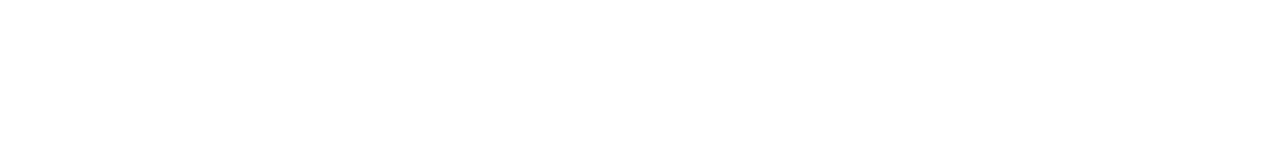
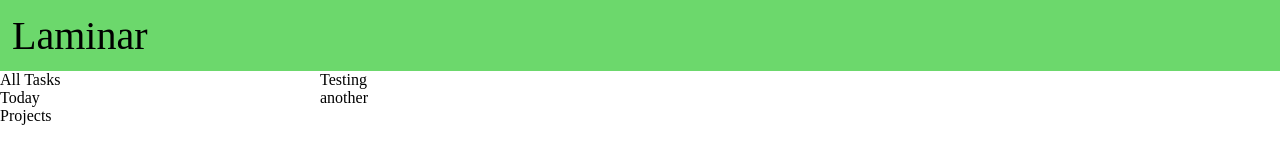
Before and after one commit to connormartin12/Todo-List, a website built with webpack: page dist/index.html in a window 1280 px wide. Built offline with nearby package versions, Linux system fonts and the light colour scheme.

Commit message:
Basic site layout complete

```diff
--- a/src/index.js
+++ b/src/index.js
@@ -1,5 +1,7 @@
-import { clearPage } from './page-load';
+import { clearPage, loadHomePage, updateHomePage } from './page-load';
+import { Task, allTasks } from './task';
 
 const contentDiv = document.querySelector('#content');
-
 clearPage(contentDiv);
+loadHomePage(contentDiv);
+updateHomePage(contentDiv);
--- a/src/page-load.js
+++ b/src/page-load.js
@@ -1,7 +1,42 @@
+import { allTasks, taskCategories } from './task';
+
 function clearPage(parent) {
     parent.textContent = '';
 }
 
+function loadHomePage(parent) {
+    // Create sidebar
+    let sidebar = document.createElement('div');
+    sidebar.classList.add('sidebar');
+    let categories = document.createElement('ul');
+    categories.classList.add('list');
+    taskCategories.forEach(taskCategory => {
+        let newCategory = document.createElement('li');
+        newCategory.textContent = taskCategory;
+        categories.appendChild(newCategory);
+    });
+    sidebar.appendChild(categories);
+    parent.appendChild(sidebar);
 
+    // Create task list
+    let taskListContainer = document.createElement('div');
+    taskListContainer.classList.add('task-list');
+    parent.appendChild(taskListContainer);
+}
 
-export { clearPage };
+function updateHomePage(parent) {
+    // Update task list to active category tab
+    let taskContainer = document.querySelector('.task-list');
+    taskContainer.textContent = '';
+    let tasks = document.createElement('ul');
+    tasks.classList.add('list');
+    allTasks.forEach(task => {
+        let newTask = document.createElement('li');
+        newTask.textContent = task.title;
+        tasks.appendChild(newTask);
+    });
+    taskContainer.appendChild(tasks);
+    parent.appendChild(taskContainer);
+}
+
+export { clearPage, loadHomePage, updateHomePage };
--- /dev/null
+++ b/src/task.js
@@ -0,0 +1,36 @@
+let allTasks = [];
+let taskCategories = ['All Tasks', 'Today', 'Projects'];
+
+class Task {
+    constructor(title) {
+        this.title = title;
+        this.description = undefined;
+        this.dueDate = undefined;
+        this.priority = 'normal';
+        allTasks.push(this);
+    }
+
+    updateTitle(newTitle) {
+        this.title = newTitle;
+    }
+
+    updateDescription(newDescription) {
+        this.description = newDescription;
+    }
+
+    updateDueDate(newDueDate) {
+        // Check dueDate format
+        this.dueDate = newDueDate;
+    }
+
+    updatePriority(newPriority) {
+        if (newPriority === ('low' || 'normal'|| 'high'))
+            this.priority = newPriority;
+        else
+            console.error('Failed to update priority. Priority must be of type low, normal or high');
+    }
+}
+
+allTasks = [new Task('Testing'), new Task('another')];
+
+export { Task, allTasks, taskCategories };
```
Also changed, not shown: dist/index.html, dist/main.css (added), dist/main.js, 1 other file.
